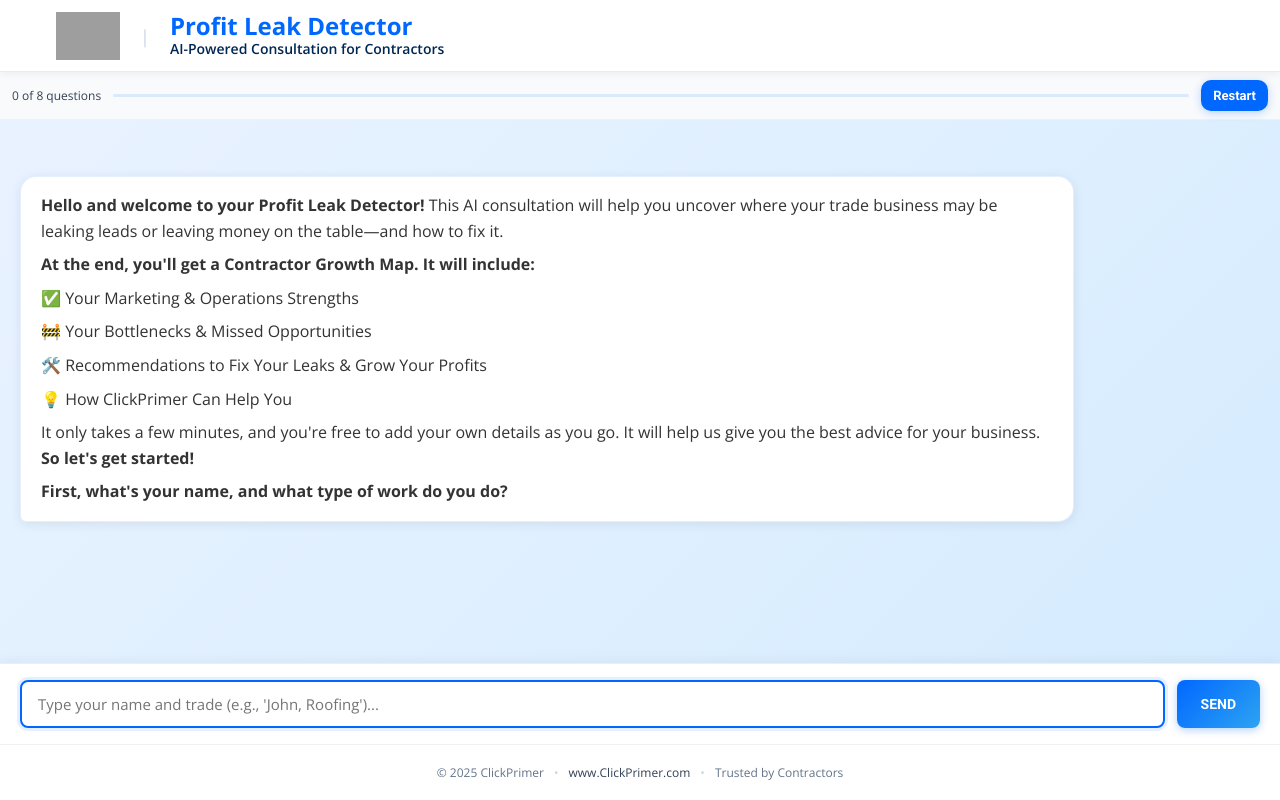
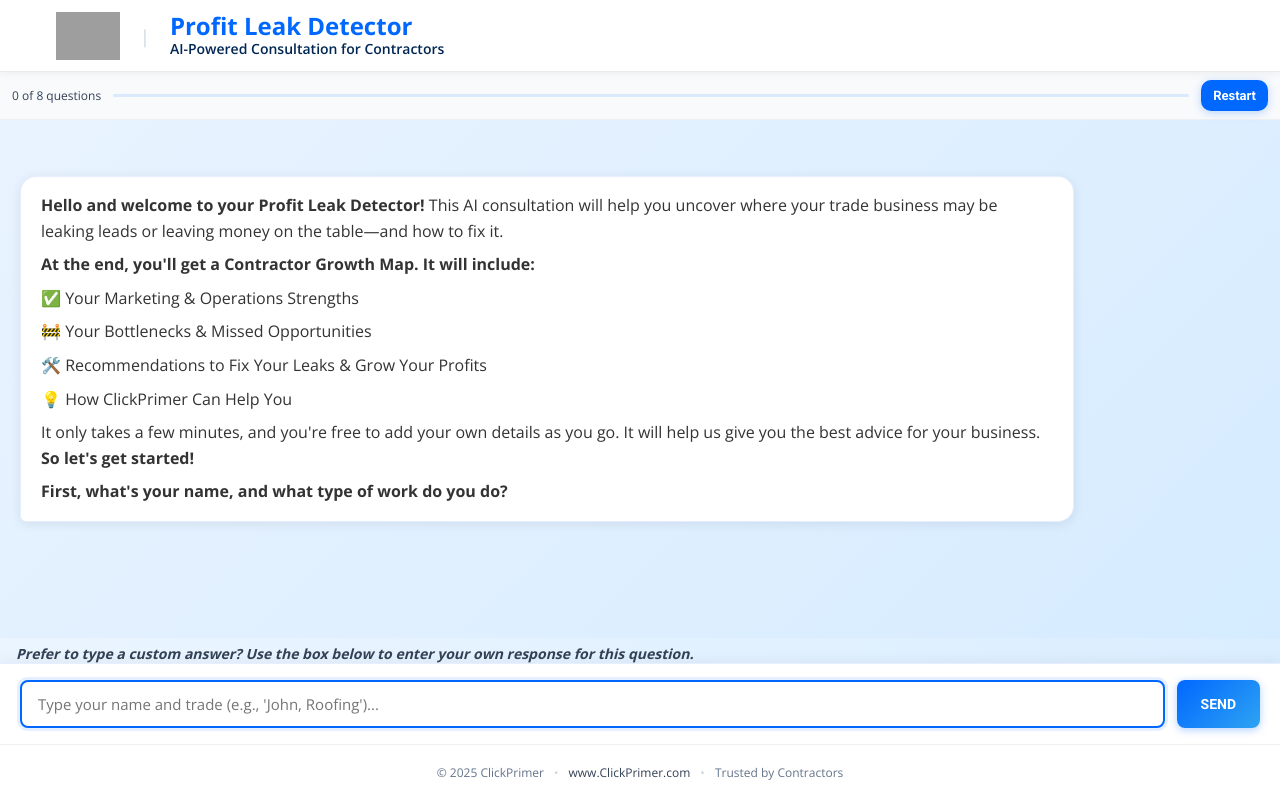
Before and after one commit to clickprimer/contractor-growth-map, a Next.js app: page / in a window 1280 px wide. Built offline with nearby package versions, Linux system fonts and the light colour scheme; grey boxes are pictures that could not be loaded.

Commit message:
Add files via upload

```diff
--- a/components/ChatInterface.js
+++ b/components/ChatInterface.js
@@ -334,8 +334,8 @@ Generating your personalized **Contractor Growth Map**...`,
         ))}
       </div>
 
-      {/* Custom input hint */}
-      {!isComplete && currentCategoryIndex >= 0 && (
+      {/* Custom input hint — ALWAYS show while not complete */}
+      {!isComplete && (
         <div className="custom-answer-hint">
           <strong><em>Prefer to type a custom answer? Use the box below to enter your own response for this question.</em></strong>
         </div>
```
